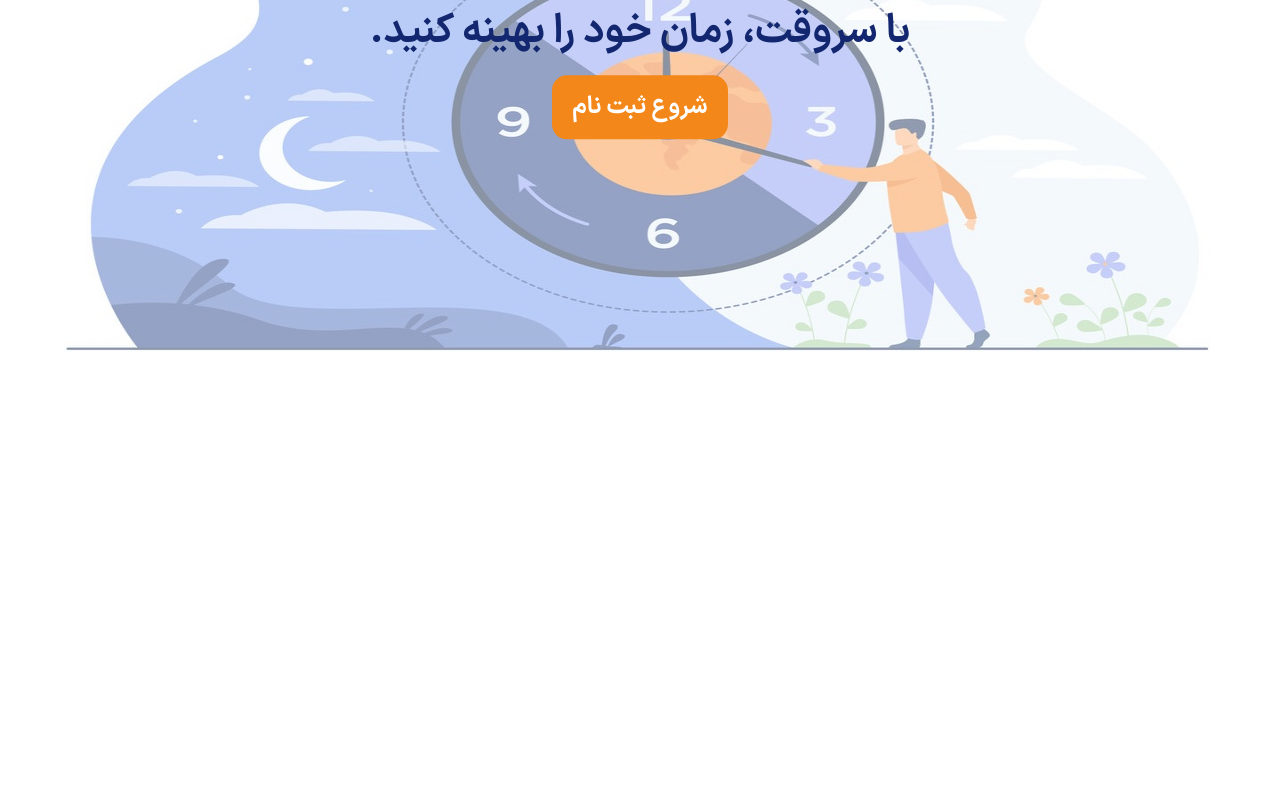
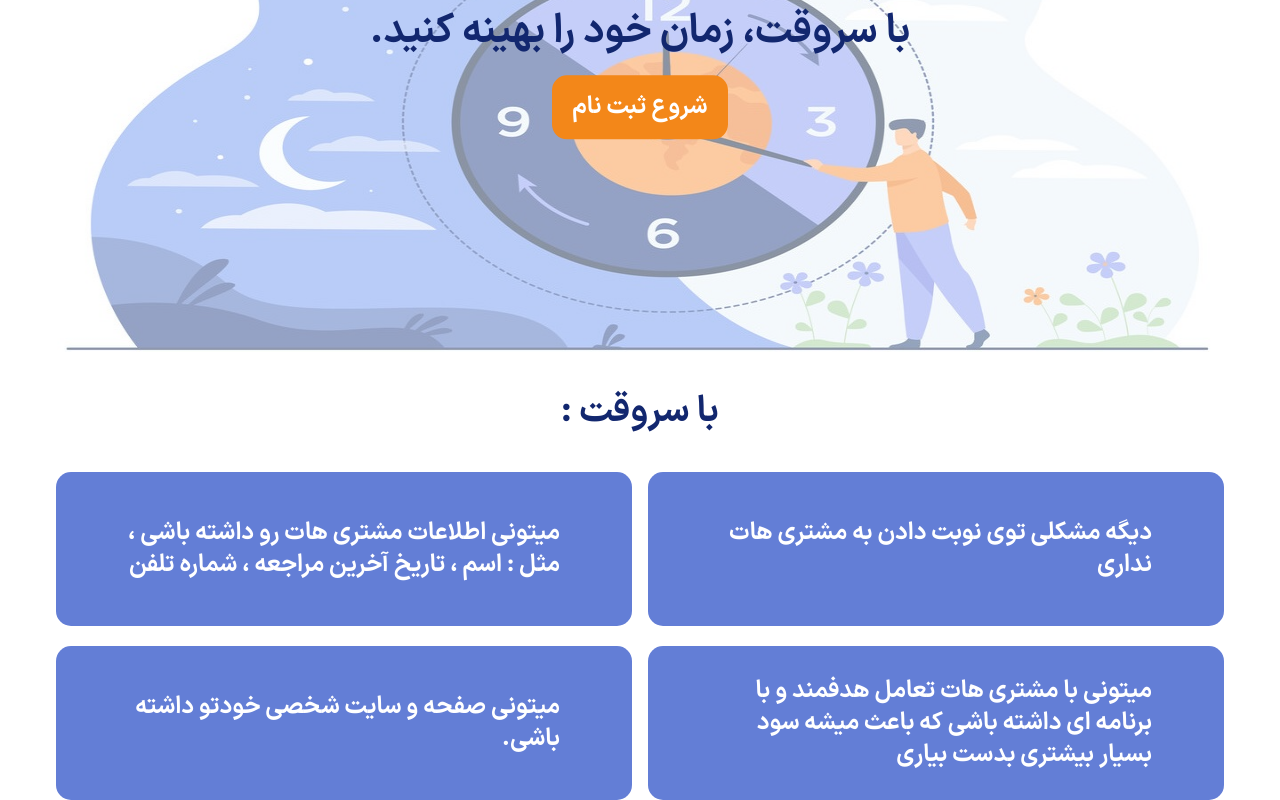
Before and after one commit to mobintahmasbi/sarevaght-front-end-nextjs, a Next.js app: page / in a window 1280 px wide. Shown: the part 270-1070 px from the top of the page. Before the commit the page ends 800 px from the top, so only its background shows below. Built offline with nearby package versions, Linux system fonts and the light colour scheme.

Commit message:
create why choose section in both size

```diff
--- a/src/app/globals.css
+++ b/src/app/globals.css
@@ -11,3 +11,7 @@
 .bg-main-orange {
     background-color: #F38719;
 }
+
+.bg-secondary-blue {
+    background-color: #637ED6;
+}
--- a/src/app/page.tsx
+++ b/src/app/page.tsx
@@ -29,6 +29,37 @@ export default function Home() {
           </div>
         </div>
       </div>
+      <div className="w-full">
+        <div className="w-full">
+          <div className="w-full text-center sm:text-4xl text-2xl font-bold dark-blue mt-10">
+            با سروقت :
+          </div>
+          <div className="w-full flex flex-wrap justify-between mt-10 sm:px-14 px-4">
+            <div className="sm:w-xl w-full sm:h-[154px] h-[100px] flex items-center justify-center bg-secondary-blue rounded-[15px]">
+              <div className="text-white sm:text-2xl text-[16px] sm:font-bold sm:w-3/4 w-4/5">
+                دیگه مشکلی توی نوبت دادن به مشتری هات نداری
+              </div>
+            </div>
+            <div className="sm:w-xl w-full sm:h-[154px] h-[100px] flex items-center justify-center bg-secondary-blue rounded-[15px] sm:mt-0 mt-4">
+              <div className="text-white sm:text-2xl text-[16px] sm:font-bold sm:w-3/4 w-4/5">
+                میتونی اطلاعات مشتری هات رو داشته باشی ، مثل : اسم ، تاریخ آخرین
+                مراجعه ، شماره تلفن
+              </div>
+            </div>
+            <div className="sm:w-xl w-full sm:h-[154px] h-[100px] flex items-center justify-center bg-secondary-blue rounded-[15px] mt-5">
+              <div className="text-white sm:text-2xl text-[16px] sm:font-bold sm:w-3/4 w-4/5">
+                میتونی با مشتری هات تعامل هدفمند و با برنامه ای داشته باشی که
+                باعث میشه سود بسیار بیشتری بدست بیاری
+              </div>
+            </div>
+            <div className="sm:w-xl w-full sm:h-[154px] h-[100px] flex items-center justify-center bg-secondary-blue rounded-[15px] mt-5">
+              <div className="text-white sm:text-2xl text-[16px] sm:font-bold sm:w-3/4 w-4/5">
+              میتونی صفحه و سایت شخصی خودتو داشته باشی.
+              </div>
+            </div>
+          </div>
+        </div>
+      </div>
     </>
   );
 }
```
